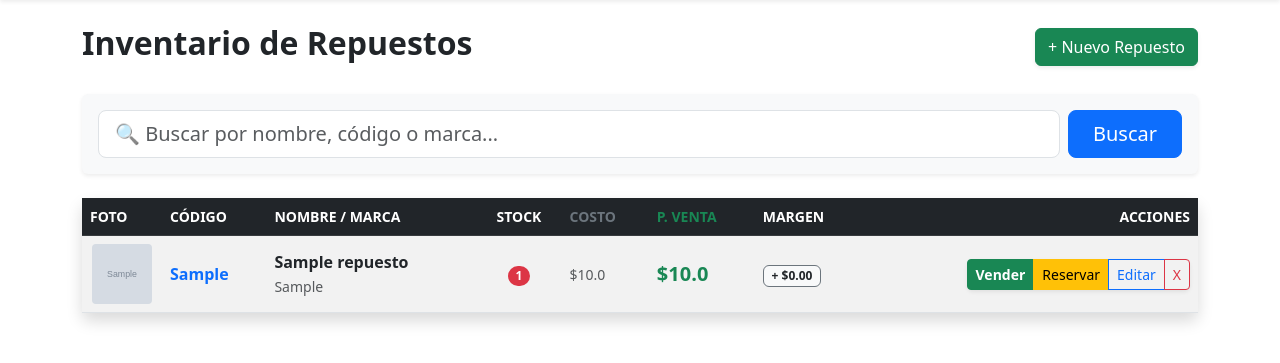
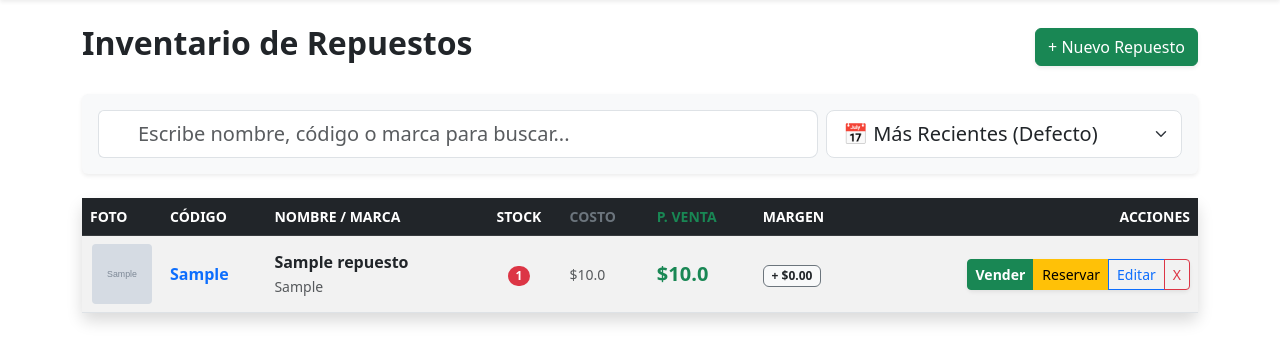
Before and after one commit to Josue-EC04/tecnicmaq-taller-nuevo, a Flask app: page /inventario in a window 1280 px wide. Shown: the part 76-439 px from the top of the page. Run offline with Flask 3, Linux system fonts and the light colour scheme; a user stored in the database is signed in; tables that the repository leaves empty hold one stand-in row (values such as "Sample post"); grey boxes marked "Sample" are stand-in pictures.

Commit message:
Mejora de funcion busqueda

```diff
--- a/app/templates/inventario.html
+++ b/app/templates/inventario.html
@@ -8,7 +8,7 @@
         width: 60px;
         height: 60px;
         object-fit: cover;
-        transition: transform 0.2s ease; /* Más rápido se siente mejor */
+        transition: transform 0.2s ease;
         cursor: pointer;
         border-radius: 4px;
         position: relative;
@@ -17,8 +17,8 @@
 
     /* Efecto al pasar el mouse */
     .img-zoom:hover {
-        transform: scale(3.5); /* Crece 3.5 veces */
-        z-index: 1000; /* Se pone MUY por encima de todo */
+        transform: scale(3.5);
+        z-index: 1000;
         border: 2px solid white;
         box-shadow: 0 5px 15px rgba(0,0,0,0.5);
     }
@@ -38,25 +38,33 @@
 
 <div class="card shadow-sm mb-4 border-0 bg-light">
     <div class="card-body py-3">
-        <form action="/inventario" method="GET" class="row g-2 align-items-center">
-            <div class="col">
-                <input
-                    class="form-control form-control-lg"
-                    type="search"
-                    name="q"
-                    placeholder="🔍 Buscar por nombre, código o marca..."
-                    value="{{ request.args.get('q', '') }}"
-                >
+        <div class="row g-2 align-items-center">
+
+            <div class="col-md-8">
+                <div class="input-group">
+                    <span class="input-group-text bg-white border-end-0"><i class="bi bi-search"></i></span>
+                    <input
+                        type="text"
+                        id="inputBusqueda"
+                        class="form-control form-control-lg border-start-0"
+                        placeholder="Escribe nombre, código o marca para buscar..."
+                        autocomplete="off"
+                    >
+                </div>
             </div>
-            <div class="col-auto">
-                <button class="btn btn-primary btn-lg px-4" type="submit">Buscar</button>
+
+            <div class="col-md-4">
+                <select id="selectOrden" class="form-select form-select-lg">
+                    <option value="defecto">📅 Más Recientes (Defecto)</option>
+                    <option value="nombre_asc">🔤 Nombre (A-Z)</option>
+                    <option value="nombre_desc">🔤 Nombre (Z-A)</option>
+                    <option value="precio_alto">💲 Precio (Mayor a Menor)</option>
+                    <option value="precio_bajo">💲 Precio (Menor a Mayor)</option>
+                    <option value="stock_bajo">⚠️ Stock (Menor a Mayor)</option>
+                </select>
             </div>
-            {% if request.args.get('q') %}
-            <div class="col-auto">
-                <a href="/inventario" class="btn btn-outline-secondary btn-lg">Limpiar</a>
-            </div>
-            {% endif %}
-        </form>
+
+        </div>
     </div>
 </div>
 
@@ -76,7 +84,8 @@
                     <tr>
                         <th style="width: 80px;">Foto</th>
                         <th>Código</th>
-                        <th>Nombre / Marca</th> <th class="text-center">Stock</th>
+                        <th>Nombre / Marca</th>
+                        <th class="text-center">Stock</th>
 
                         <th class="text-secondary" title="Costo de Compra">Costo</th>
                         <th class="text-success" title="Precio de Venta">P. Venta</th>
@@ -86,9 +95,14 @@
                     </tr>
                 </thead>
 
-                <tbody>
+                <tbody id="tablaCuerpo">
                     {% for repuesto in repuestos %}
-                    <tr>
+
+                    <tr class="fila-producto"
+                        data-nombre="{{ repuesto.nombre|lower }} {{ repuesto.marca|lower }} {{ repuesto.codigo|lower }}"
+                        data-precio="{{ repuesto.precio }}"
+                        data-stock="{{ repuesto.cantidad }}">
+
                         <td class="text-center">
                             <img src="{{ url_for('static', filename='uploads/' + repuesto.imagen_filename) }}"
                                 alt="{{ repuesto.nombre }}"
@@ -137,7 +151,7 @@
                         </td>
                     </tr>
                     {% else %}
-                    <tr><td colspan="8" class="text-center py-5">No hay repuestos.</td></tr>
+                    <tr><td colspan="8" class="text-center py-5">No hay repuestos registrados.</td></tr>
                     {% endfor %}
                 </tbody>
             </table>
@@ -145,4 +159,83 @@
     </div>
 </div>
 
-<br><br> {% endblock %}
+<br><br>
+
+<script>
+document.addEventListener('DOMContentLoaded', function() {
+    const inputBusqueda = document.getElementById('inputBusqueda');
+    const selectOrden = document.getElementById('selectOrden');
+    const tablaCuerpo = document.getElementById('tablaCuerpo');
+
+    // Obtenemos las filas. Si no hay filas (tabla vacía), esto será un array vacío.
+    let filas = Array.from(tablaCuerpo.getElementsByClassName('fila-producto'));
+
+    // --- FUNCIÓN 1: BÚSQUEDA EN VIVO ---
+    inputBusqueda.addEventListener('keyup', function(e) {
+        const termino = e.target.value.toLowerCase();
+
+        filas.forEach(fila => {
+            // Buscamos en el atributo data-nombre que contiene nombre, marca y código
+            const contenido = fila.getAttribute('data-nombre');
+
+            if (contenido.includes(termino)) {
+                fila.style.display = ''; // Mostrar si coincide
+            } else {
+                fila.style.display = 'none'; // Ocultar si no coincide
+            }
+        });
+    });
+
+    // --- FUNCIÓN 2: ORDENAMIENTO ---
+    selectOrden.addEventListener('change', function(e) {
+        const criterio = e.target.value;
+
+        // Si elige "Defecto", lo más fácil es recargar para ver el orden de la BD original
+        if(criterio === 'defecto') {
+            window.location.reload();
+            return;
+        }
+
+        // Ordenamos el array de filas en memoria
+        const filasOrdenadas = filas.sort((a, b) => {
+            // Obtenemos los valores de A y B
+            const nombreA = a.getAttribute('data-nombre');
+            const nombreB = b.getAttribute('data-nombre');
+            const precioA = parseFloat(a.getAttribute('data-precio'));
+            const precioB = parseFloat(b.getAttribute('data-precio'));
+            const stockA = parseInt(a.getAttribute('data-stock'));
+            const stockB = parseInt(b.getAttribute('data-stock'));
+
+            // Lógica de comparación según lo seleccionado
+            switch(criterio) {
+                case 'nombre_asc': return nombreA.localeCompare(nombreB);
+                case 'nombre_desc': return nombreB.localeCompare(nombreA);
+                case 'precio_alto': return precioB - precioA;
+                case 'precio_bajo': return precioA - precioB;
+                case 'stock_bajo': return stockA - stockB;
+                default: return 0;
+            }
+        });
+
+        // Limpiamos la tabla visual y pegamos las filas ordenadas
+        tablaCuerpo.innerHTML = '';
+        filasOrdenadas.forEach(fila => tablaCuerpo.appendChild(fila));
+
+        // RE-APLICAR FILTRO DE BÚSQUEDA
+        // (Por si el usuario ordenó mientras tenía una búsqueda escrita)
+        const terminoActual = inputBusqueda.value.toLowerCase();
+        if(terminoActual !== '') {
+            filasOrdenadas.forEach(fila => {
+                const contenido = fila.getAttribute('data-nombre');
+                if (contenido.includes(terminoActual)) {
+                    fila.style.display = '';
+                } else {
+                    fila.style.display = 'none';
+                }
+            });
+        }
+    });
+});
+</script>
+
+{% endblock %}
```
